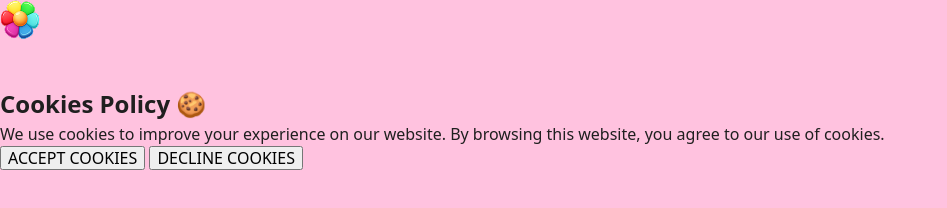
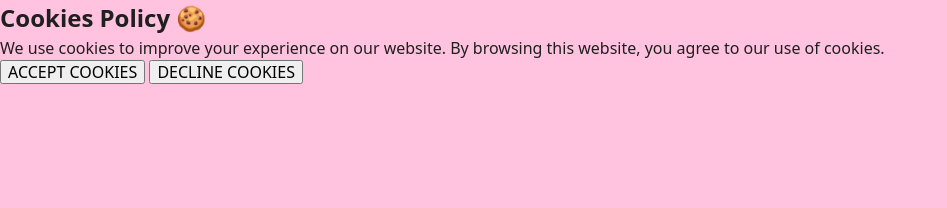
Before and after one commit to tms-zngs/sugar_blast_land_4, a website built with Vite: page src/index.html in a window 1280 px wide. Shown: the whole page, without its empty margins (0-947 px from the left). Built offline with nearby package versions, Linux system fonts and the light colour scheme; files whose address does not match are found by name; a web font is replaced by a local one.

Commit message:
build-setted

```diff
--- a/package.json
+++ b/package.json
@@ -13,6 +13,7 @@
     "glob": "^11.0.0",
     "postcss": "^8.4.41",
     "postcss-sort-media-queries": "^5.2.0",
+    "sharp": "^0.34.3",
     "vite": "^5.4.6",
     "vite-plugin-image-optimizer": "^1.1.8"
   },
--- a/src/partials/header.html
+++ b/src/partials/header.html
@@ -1,20 +1,3 @@
 <header class="header">
-  <div class="container">
-    <img
-      src="/img/header/header-mobile-flower.png"
-      srcset="/img/header/header-mobile-flower2x.png 2x"
-      alt="flower image"
-      class="header-flower"
-    />
-    <svg
-      class="header-logo"
-      width="40"
-      height="40"
-      viewBox="0 0 40 40"
-      fill="none"
-      xmlns="http://www.w3.org/2000/svg"
-    >
-      <use href="/img/sprite.svg#logo"></use>
-    </svg>
-  </div>
+  <div class="container"></div>
 </header>
```
Also changed, not shown: src/privacy-policy.html (+0 -1 lines), src/terms-and-conditions.html (+0 -1 lines), 1 other file.
